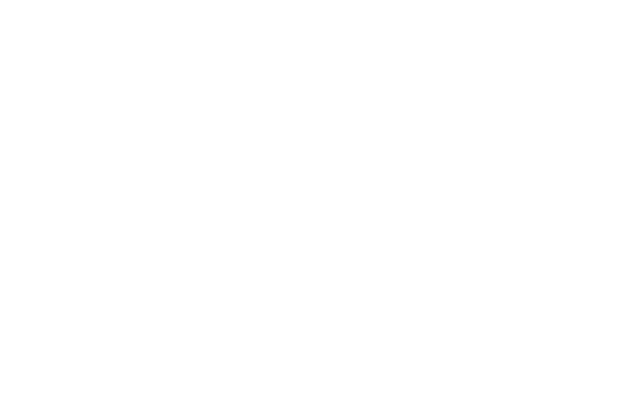
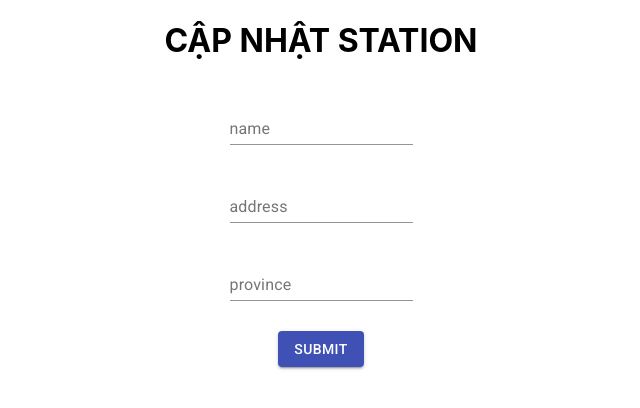
Before and after one commit to ironhight/vexere_admin, a React (Create React App) app: page /manager/stations/1/update-station in a window 1280 px wide. Shown: the top 408 px of the page, without its empty margins (319-959 px from the left). Built offline with nearby package versions, Linux system fonts and the light colour scheme.

Commit message:
add createStation and updateCreate

```diff
--- a/src/App.js
+++ b/src/App.js
@@ -9,8 +9,9 @@ import setAuthToken from './utils/setAuthToken'
 import { connect } from 'react-redux'
 import { setCurrentUser } from './actions/auth'
 import Profile from './components/Profile'
-import Trip from './components/Manager/Trip'
-import Station from './components/Manager/Station';
+import Trip from './components/Manager/Trip/TripList'
+import Station from './components/Manager/Station/StationList';
+import UpdateStation from "./components/Manager/Station/UpdateStation";
 
 class App extends React.Component {
     constructor(props) {
@@ -54,7 +55,13 @@ class App extends React.Component {
                         <Route path="/manager" exact component={Manager} />
                         <Route path="/manager/trips" exact component={Trip} />
                         <Route path="/manager/stations" exact component={Station} />
+                        <Route
+                            path="/manager/stations/:stationId/update-station"
+                            exact
+                            component={UpdateStation}
+                        />
                         <Route path="/profile" exact component={Profile} />
+
 
                     </Switch>
                 </BrowserRouter>
--- a/src/actions/stations.js
+++ b/src/actions/stations.js
@@ -1,21 +1,23 @@
 import api from '../api'
+import * as types from "../constants/actionTypes"
 
 export const createStation = (data) => (dispatch) => {
-    api.post("/stations", data)
+    return api.post("/stations", data)
         .then(res => {
             dispatch({
-                type: "CREATE_STATION",
+                type: types.CREATE_STATION,
                 payload: res.data
             })
+            Promise.resolve(res.data)
         })
-        .catch(console.log())
+        .catch(err => Promise.reject(err))
 }
 
 export const getStations = () => (dispatch) => {
     api.get("/stations")
         .then(res => {
             dispatch({
-                type: "GET_STATIONS",
+                type: types.GET_STATIONS,
                 payload: res.data
             })
         })
@@ -23,23 +25,24 @@ export const getStations = () => (dispatch) => {
 }
 
 export const updateStation = (data) => (dispatch) => {
-    api.put("/stations", data)
+    return api.put(`/stations/${data._id}`, data)
         .then(res => {
             dispatch({
-                type: "UPDATE_STATION",
+                type: types.UPDATE_STATION,
+                payload: res.data
+            })
+            Promise.resolve(res.data)
+        })
+        .catch(err => Promise.reject(err))
+}
+
+export const deleteStation = (id) => (dispatch) => {
+    api.delete("stations", id)
+        .then(res => {
+            dispatch({
+                type: types.DELETE_STATION,
                 payload: res.data
             })
         })
         .catch(console.log())
 }
-
-export const deleteStation = (data) => (dispatch) => {
-    api.delete("stations", data)
-        .then(res => {
-            dispatch({
-                type: "DELETE_STATION",
-                payload: res.data
-            })
-        })
-        .catch(console.log())
-}
--- a/src/actions/trips.js
+++ b/src/actions/trips.js
@@ -34,8 +34,8 @@ export const updateTrip = (data) => (dispatch) => {
         .catch(console.log())
 }
 
-export const deleteTrip = (data) => (dispatch) => {
-    api.delete("/trips", data)
+export const deleteTrip = (id) => (dispatch) => {
+    api.delete("/trips", id)
         .then(res => {
             dispatch({
                 type: "DELETE_TRIP",
--- a/src/actions/users.js
+++ b/src/actions/users.js
@@ -22,8 +22,8 @@ export const getUsers = () => (dispatch) => {
         .catch(console.log())
 }
 
-export const deleteUser = (data) => (dispatch) => {
-    api.get("/users", data)
+export const deleteUser = (id) => (dispatch) => {
+    api.get("/users", id)
         .then(res => {
             dispatch({
                 type: "DELETE_USER",
--- a/src/components/Manager/Modal.jsx
+++ b/src/components/Manager/Station/CreateStation.jsx
@@ -1,12 +1,16 @@
-import React from "react";
+import React, { useState } from "react";
 import Button from "@material-ui/core/Button";
 import TextField from "@material-ui/core/TextField";
 import Dialog from "@material-ui/core/Dialog";
 import DialogActions from "@material-ui/core/DialogActions";
 import DialogContent from "@material-ui/core/DialogContent";
 import DialogTitle from "@material-ui/core/DialogTitle";
+import * as stationActions from "../../../actions/stations";
+import { connect } from "react-redux";
 
-export default function FormDialog() {
+function CreateStation({ createStation }) {
+  const [input, setInput] = useState({ name: "", address: "", province: "" });
+
   const [open, setOpen] = React.useState(false);
 
   const handleClickOpen = () => {
@@ -14,6 +18,19 @@ export default function FormDialog() {
   };
 
   const handleClose = () => {
+    setOpen(false);
+  };
+
+  const handleChange = e =>
+    setInput({
+      ...input,
+      [e.target.name]: e.target.value
+    });
+
+  const handleSubmit = () => {
+    createStation(input);
+    console.log("TCL: handleSubmit -> input", input);
+    setInput({ name: "", address: "", province: "" });
     setOpen(false);
   };
 
@@ -34,26 +51,36 @@ export default function FormDialog() {
             margin="dense"
             id="name"
             label="Tên bến xe"
-            type="name"
+            type="text"
+            name="name"
+            value={input.name}
+            onChange={handleChange}
             fullWidth
+
             // style={{ marginTop: "25px" }}
           />
           <TextField
             autoFocus
             margin="dense"
-            id="name"
+            id="address"
             label="Địa chỉ"
-            type="address"
+            type="text"
+            name="address"
+            value={input.address}
+            onChange={handleChange}
             fullWidth
             style={{ marginTop: "25px" }}
           />
           <TextField
             autoFocus
             margin="dense"
-            id="name"
+            id="province"
             label="Tỉnh thành"
-            type="province"
+            type="text"
+            name="province"
             fullWidth
+            value={input.province}
+            onChange={handleChange}
             style={{ marginTop: "25px" }}
           />
         </DialogContent>
@@ -61,7 +88,7 @@ export default function FormDialog() {
           <Button onClick={handleClose} color="secondary" variant="contained">
             Cancel
           </Button>
-          <Button onClick={handleClose} color="primary" variant="contained">
+          <Button onClick={handleSubmit} color="primary" variant="contained">
             Submit
           </Button>
         </DialogActions>
@@ -69,3 +96,5 @@ export default function FormDialog() {
     </div>
   );
 }
+
+export default connect(null, stationActions)(CreateStation);
--- /dev/null
+++ b/src/components/Manager/Station/UpdateStation.jsx
@@ -0,0 +1,99 @@
+import React, { Component } from "react";
+import Button from "@material-ui/core/Button";
+import TextField from "@material-ui/core/TextField";
+import { connect } from "react-redux";
+import * as stationActions from "../../../actions/stations";
+
+class UpdateStation extends Component {
+  constructor(props) {
+    super(props);
+    this.state = {
+      name: "",
+      address: "",
+      province: ""
+    };
+  }
+
+  componentDidMount() {
+    const stationId = this.props.match.params.stationId;
+    const station = this.props.stations.find(st => st._id === stationId);
+    if (station) {
+      this.setState(station);
+    }
+  }
+
+  onChange = e => {
+    this.setState({
+      [e.target.name]: e.target.value
+    });
+  };
+
+  onSubmit = e => {
+    e.preventDefault();
+    const { _id, name, address, province } = this.state;
+    const data = { _id, name, address, province };
+    this.props
+      .updateStation(data)
+      .then(() => this.props.history.push("/manager/stations"))
+      .catch(err => console.log(err));
+  };
+
+  render() {
+    const { name, address, province } = this.state;
+    return (
+      <div>
+        <h1>CẬP NHẬT STATION</h1>
+        <form autoComplete="off" onSubmit={this.onSubmit}>
+          <TextField
+            id="standard-basic"
+            label="name"
+            style={{ margin: "15px" }}
+            name="name"
+            value={name}
+            onChange={this.onChange}
+          />
+          <br />
+
+          <TextField
+            type="text"
+            id="standard-basic"
+            label="address"
+            style={{ margin: "15px" }}
+            name="address"
+            value={address}
+            onChange={this.onChange}
+          />
+          <br />
+
+          <TextField
+            type="text"
+            id="standard-basic"
+            label="province"
+            style={{ margin: "15px" }}
+            name="province"
+            value={province}
+            onChange={this.onChange}
+          />
+          <br />
+
+          <Button
+            variant="contained"
+            color="primary"
+            type="submit"
+            style={{ margin: "15px" }}
+          >
+            Submit
+          </Button>
+        </form>
+      </div>
+    );
+  }
+}
+
+const mapStateToProps = state => {
+  return {
+    stations: state.stations
+  };
+};
+
+export default connect(mapStateToProps, stationActions)(UpdateStation);
--- /dev/null
+++ b/src/constants/actionTypes.js
@@ -0,0 +1,9 @@
+export const GET_STATIONS = "GET_STATIONS"
+export const CREATE_STATION = "CREATE_STATION"
+export const UPDATE_STATION = "UPDATE_STATION"
+export const DELETE_STATION = "DELETE_STATION"
+
+export const GET_TRIPS = "GET_TRIPS"
+export const CREATE_TRIP = "CREATE_TRIP"
+export const UPDATE_TRIP = "UPDATE_TRIP"
+export const DELETE_TRIP = "DELETE_TRIP"
--- a/src/reducers/index.js
+++ b/src/reducers/index.js
@@ -1,10 +1,10 @@
 import { combineReducers } from "redux"
 import auth from "./auth"
-import trip from "./trips"
-import station from "./stations"
+import trips from "./trips"
+import stations from "./stations"
 
 const rootReducer = combineReducers({
-    auth, trip, station
+    auth, trips, stations
 })
 
 export default rootReducer
--- a/src/reducers/stations.js
+++ b/src/reducers/stations.js
@@ -1,16 +1,22 @@
+import * as types from "../constants/actionTypes"
+
 const initialState = []
+
 const stationsReducer = (state = initialState, action) => {
     switch (action.type) {
-        case "CREATE_STATION":
+        case types.CREATE_STATION:
             return [...state, action.payload]
 
-        case "GET_STATIONS":
+        case types.GET_STATIONS:
             return action.payload
 
-        case "UPDATE_STATION":
-            return [...state, action.payload]
+        case types.UPDATE_STATION:
+            const station = action.payload
+            const index = state.findIndex(st => st.id === station.id)
+            state[index] = station
+            return [...state]
 
-        case "DELETE_STATION":
+        case types.DELETE_STATION:
             return [...state, action.payload]
 
         default: return state
```
Also changed, not shown: src/components/Manager/Station/StationList.jsx (renamed from src/components/Manager/Station.jsx, +24 -20 lines), src/components/Manager/Trip/TripList.jsx (renamed from src/components/Manager/Trip.jsx, +33 -12 lines), src/reducers/layout.js (added, +14 -0 lines).
